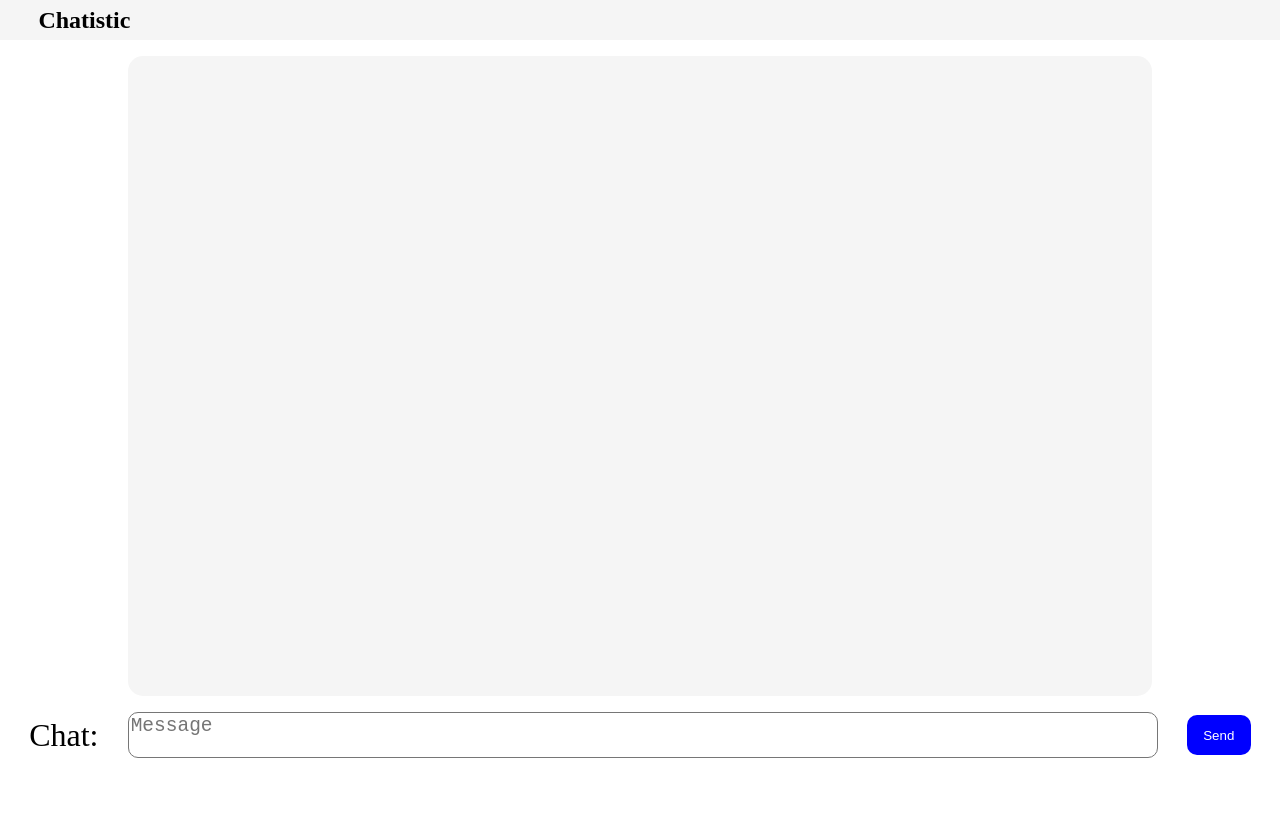
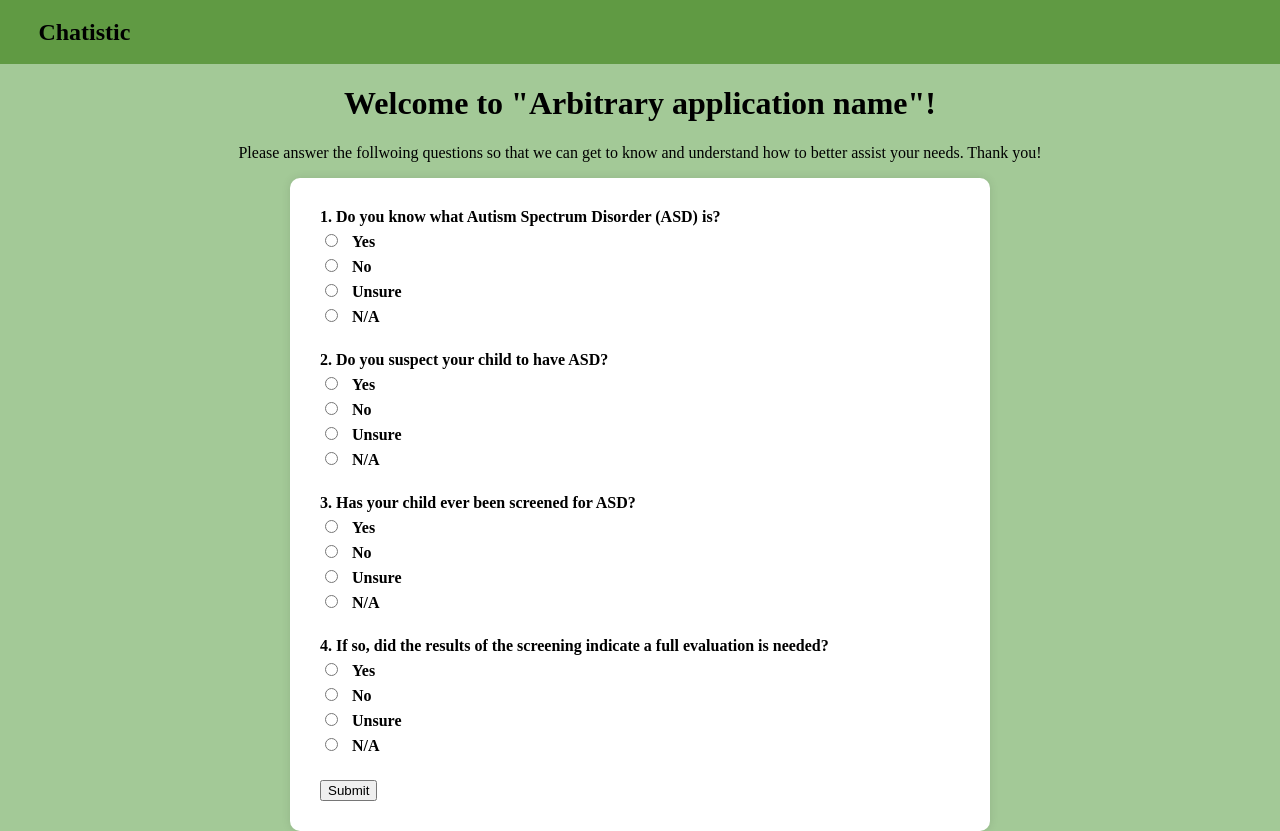
Before and after one commit to xDazld/HacksGiving-2023, a plain HTML site: page src/frontEnd/index.html in a window 1280 px wide. Before the commit the page ends 800 px from the top, so only its background shows below. Drawn offline with nearby package versions, Linux system fonts and the light colour scheme; files that its build step writes are made by us from their sources.

Commit message:
Front end refactor with new pages
Started implementing new front end to align with figma

```diff
--- a/src/frontEnd/index.html
+++ b/src/frontEnd/index.html
@@ -3,25 +3,72 @@
     <head>
         <meta charset="utf-8" />
         <meta content="width=device-width, initial-scale=1.0" name="viewport" />
-        <link href="/hacksgiving/styles/chatBotStyle.css" rel="stylesheet" />
-        <script src="/hacksgiving/socket.io/socket.io.js"></script>
-        <script src="/hacksgiving/js/chatFunctionality.js"></script>
+        <link href="hacksgiving/styles/generalStyle.css" rel="stylesheet"/>
+        <link href="hacksgiving/styles/index.css" rel="stylesheet"/>
+        <script src="hacksgiving/js/queryFormFunctionality.js"></script>
         <title>Chatistic</title>
     </head>
     <body>
         <nav class="navbar">
             <h1>Chatistic</h1>
         </nav>
-        <div id="chatArea"></div>
-        <div id="userInputArea">
-            <label class="inputLabel" for="userInput">Chat:</label>
-            <textarea
-                class="textInput"
-                id="userInput"
-                name="message"
-                placeholder="Message"
-            ></textarea>
-            <button class="button" type="button" id="sendButton">Send</button>
+        <div id="WelcomeMessage">
+            <h1>Welcome to "Arbitrary application name"!</h1>
+            <p>Please answer the follwoing questions so that we can get to know
+                and understand how to better assist your needs. Thank you!
+            </p>
         </div>
+        <section id="QuerySection">
+            <form id="customForm">
+                <div class="question">
+                  <label for="question1">1. Do you know what Autism Spectrum Disorder (ASD) is?</label><br>
+                  <input type="radio" id="question1_option1" name="Do you know what Autism Spectrum Disorder (ASD) is?" value="Yes">
+                  <label for="question1_option1">Yes</label><br>
+                  <input type="radio" id="question1_option2" name="Do you know what Autism Spectrum Disorder (ASD) is?" value="No">
+                  <label for="question1_option2">No</label><br>
+                  <input type="radio" id="question1_option3" name="Do you know what Autism Spectrum Disorder (ASD) is?" value="Unsure">
+                  <label for="question1_option3">Unsure</label><br>
+                  <input type="radio" id="question1_option4" name="Do you know what Autism Spectrum Disorder (ASD) is?" value="N/A">
+                  <label for="question1_option4">N/A</label>
+                </div>
+
+                <div class="question">
+                  <label for="question2">2. Do you suspect your child to have ASD?</label><br>
+                  <input type="radio" id="question2_option1" name="Do you suspect your child to have ASD?" value="Yes">
+                  <label for="question2_option1">Yes</label><br>
+                  <input type="radio" id="question2_option2" name="Do you suspect your child to have ASD?" value="No">
+                  <label for="question2_option2">No</label><br>
+                  <input type="radio" id="question2_option3" name="Do you suspect your child to have ASD?" value="Unsure">
+                  <label for="question2_option3">Unsure</label><br>
+                  <input type="radio" id="question2_option4" name="Do you suspect your child to have ASD?" value="N/A">
+                  <label for="question2_option4">N/A</label>
+                </div>
+
+                <div class="question">
+                    <label for="question3">3. Has your child ever been screened for ASD?</label><br>
+                    <input type="radio" id="question3_option1" name="Has your child ever been screened for ASD?" value="Yes">
+                    <label for="question3_option1">Yes</label><br>
+                    <input type="radio" id="question3_option2" name="Has your child ever been screened for ASD?" value="No">
+                    <label for="question3_option2">No</label><br>
+                    <input type="radio" id="question3_option3" name="Has your child ever been screened for ASD?" value="Unsure">
+                    <label for="question3_option3">Unsure</label><br>
+                    <input type="radio" id="question3_option4" name="Has your child ever been screened for ASD?" value="N/A">
+                    <label for="question3_option4">N/A</label>
+                </div>
+
+                <div class="question">
+                    <label for="question4">4. If so, did the results of the screening indicate a full evaluation is needed?</label><br>
+                    <input type="radio" id="question4_option1" name="If so, did the results of the screening indicate a full evaluation is needed?" value="Yes">
+                    <label for="question4_option1">Yes</label><br>
+                    <input type="radio" id="question4_option2" name="If so, did the results of the screening indicate a full evaluation is needed?" value="No">
+                    <label for="question4_option2">No</label><br>
+                    <input type="radio" id="question4_option3" name="If so, did the results of the screening indicate a full evaluation is needed?" value="Unsure">
+                    <label for="question4_option3">Unsure</label><br>
+                    <input type="radio" id="question4_option4" name="If so, did the results of the screening indicate a full evaluation is needed?" value="N/A">
+                    <label for="question4_option4">N/A</label>
+                </div>
+                <input type="submit" value="Submit">
+              </form>
+        </section>
     </body>
 </html>
--- a/src/frontEnd/js/chatFunctionality.js
+++ b/src/frontEnd/js/chatFunctionality.js
@@ -20,4 +20,8 @@ socket.on("generatedResponseReady", displayMessage);
 window.onload = () => {
     document.getElementById("sendButton").onclick = sendMessage;
     chatArea = document.getElementById("chatArea");
+    document.getElementById("navBarTitle").onclick = () =>{
+        sessionStorage.clear();
+        location.replace("/hacksgiving");
+    }
 };
--- a/src/frontEnd/styles/chatBotStyle.css
+++ b/src/frontEnd/styles/chatBotStyle.css
@@ -1,32 +1,3 @@
-body {
-    max-height: 100vh;
-    background-color: white;
-    color: black;
-    margin: 0;
-    padding: 0;
-    @media (prefers-color-scheme: dark) {
-        background-color: black;
-        color: white;
-    }
-}
-
-.navbar {
-    display: flex;
-    width: 100vw;
-    background-color: whitesmoke;
-    @media (prefers-color-scheme: dark) {
-        background-color: darkgrey;
-    }
-    align-items: center;
-    margin: 0;
-    padding: 0;
-    height: 5vh;
-    & h1 {
-        margin-left: 3vw;
-        color: black;
-    }
-}
-
 #chatArea {
     height: 80vh;
     max-height: 80vh;
@@ -37,10 +8,6 @@ body {
     margin-bottom: 2vh;
     overflow-y: auto;
     background-color: whitesmoke;
-    @media (prefers-color-scheme: dark) {
-        background-color: darkgrey;
-    }
-
     border-radius: 15px;
 }
 
@@ -77,9 +44,6 @@ body {
     background: none;
     border-radius: 10px;
     color: black;
-    @media (prefers-color-scheme: dark) {
-        color: white;
-    }
     font-size: 1.5em;
     resize: none;
 }
--- /dev/null
+++ b/src/frontEnd/styles/generalStyle.css
@@ -0,0 +1,23 @@
+body {
+    max-height: 100vh;
+    max-width: 100vw;
+    background-color: #A3C997;
+    color: black;
+    margin: 0;
+    padding: 0;
+}
+
+.navbar {
+    display: flex;
+    width: auto;
+    background-color: #609A43;
+    align-items: center;
+    margin: 0;
+    padding: 0;
+    height: 8vh;
+    & h1 {
+        display: block;
+        margin-left: 3vw;
+        color: black;
+    }
+}
--- /dev/null
+++ b/src/frontEnd/styles/index.css
@@ -0,0 +1,39 @@
+#WelcomeMessage {
+    text-align: center;
+    margin-left: auto;
+    margin-right: auto;
+}
+
+/* Styling for the form container */
+#customForm {
+    background-color: #fff; /* Form background color */
+    padding: 30px;
+    border-radius: 10px; /* Rounded corners */
+    box-shadow: 0px 0px 10px 0px rgba(0, 0, 0, 0.1); /* Shadow effect */
+    width: 50vw; /* Default width for desktop */
+    margin-left: auto;
+    margin-right: auto;
+    /* Responsive adjustments */
+    max-width: 90vw; /* Max width for mobile */
+    /* Media query for mobile */
+    @media screen and (max-width: 400px) {
+        width: 90vw;
+    }
+}
+
+/* Style for form elements */
+.question {
+    margin-bottom: 20px;
+}
+
+/* Style for labels */
+label {
+    display: inline-block;
+    margin-bottom: 5px;
+    font-weight: bold;
+}
+
+/* Style for radio buttons */
+input[type="radio"] {
+    margin-right: 10px;
+}
```
Also changed, not shown: src/frontEnd/chatPage.html (added, +28 -0 lines), src/frontEnd/js/queryFormFunctionality.js (added, +19 -0 lines).
